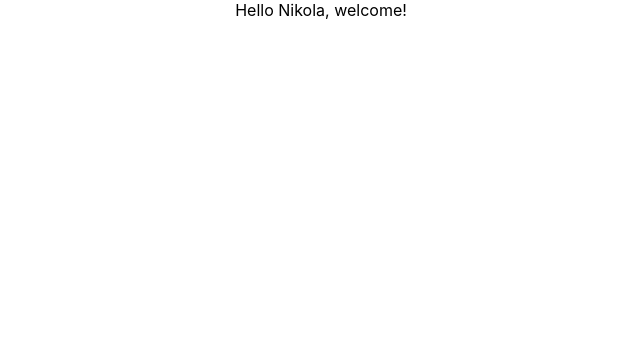
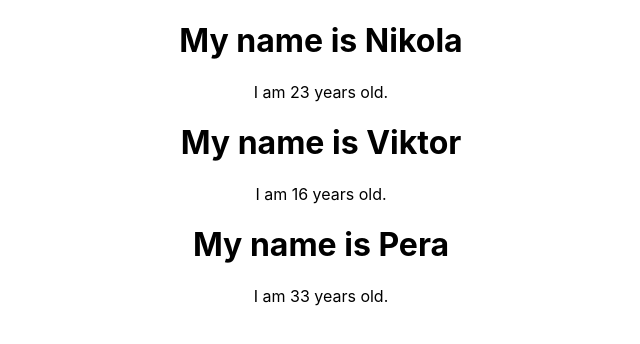
Before and after one commit to nikola-96/react, a React (Create React App) app: page / in a window 1280 px wide. Shown: the top 344 px of the page, without its empty margins (319-959 px from the left). Built offline with nearby package versions, Linux system fonts and the light colour scheme.

Commit message:
List rendering

```diff
--- a/src/App.js
+++ b/src/App.js
@@ -10,6 +10,7 @@ import ClickClass from './components/ClickClass'
 import EventBind from './components/EventBind'
 import ParentComp from './components/ParentComp'
 import UserGreeting from './components/UserGreeting'
+import NameList from './components/NameList'
 
 function App() {
   return (
@@ -30,7 +31,8 @@ function App() {
       {/* <ClickClass /> */}
       {/* <EventBind /> */}
       {/* <ParentComp /> */}
-      <UserGreeting />
+      {/* <UserGreeting /> */}
+      <NameList />
     </div>
   );
 }
--- /dev/null
+++ b/src/components/NameList.js
@@ -0,0 +1,32 @@
+import React from 'react'
+
+export default function NameList() {
+    const persons = [{
+        id: 1,
+        age: 23,
+        name: "Nikola",
+    },
+    {
+        id: 2,
+        age: 16,
+        name: "Viktor",
+
+    },
+    {
+        id: 3,
+        age: 33,
+        name: "Pera"
+
+    }]/*mozemo ovako da ispisujemo podatke, a takodje moze se to raditi i direktno u return vrednosti */
+    const render = persons.map(person => <div><h1>My name is {person.name}</h1><p>I am {person.age} years old.</p></div>)
+    // return (
+    //     <div>
+    //         {render}
+    //     </div>
+    // )
+    return (
+        <div> {/*ovo je drugi nacin kako je moguce odraditi ovo */}
+            {persons.map(person => <div><h1>My name is {person.name}</h1><p>I am {person.age} years old.</p></div>)}
+        </div>
+    )
+}
```
